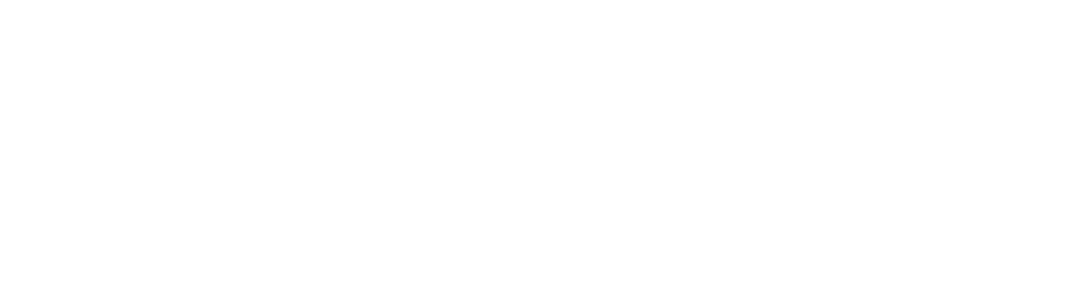
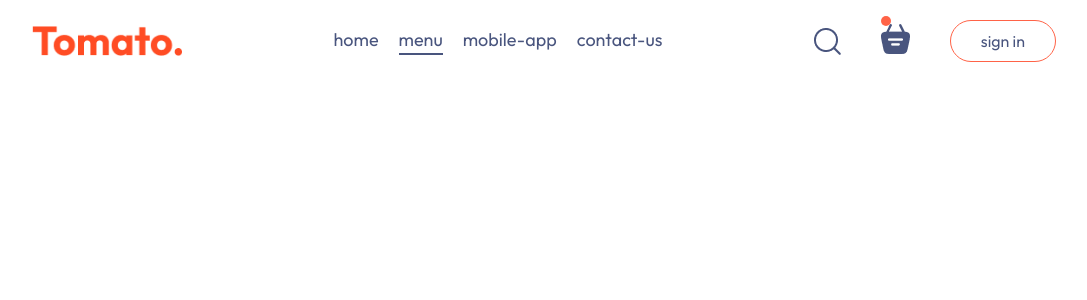
Before and after one commit to anwghub/Food_Delivery_App, a React (Vite) app in the folder frontend/: page / in a window 1280 px wide. Shown: the top 300 px of the page, without its empty margins (96-1183 px from the left). Built offline with nearby package versions, Linux system fonts and the light colour scheme.

Commit message:
nav added

```diff
--- a/frontend/src/App.jsx
+++ b/frontend/src/App.jsx
@@ -1,10 +1,11 @@
 // eslint-disable-next-line no-unused-vars
 import React from 'react'
+import { Navbar } from './components/Navbar/Navbar'
 
 const App = () => {
   return (
-    <div>
-
+    <div className='app'>
+      <Navbar/>
     </div>
   )
 }
--- /dev/null
+++ b/frontend/src/components/Navbar/Navbar.css
@@ -0,0 +1,61 @@
+.navbar{
+    padding: 20px 0px;
+    display: flex;
+    justify-content: space-between;
+    align-items: center;
+}
+
+.navbar .logo{
+    width: 150px;
+}
+
+.navbar-menu{
+    display: flex;
+    list-style: none;
+    gap: 20px;
+    color: #49557e;
+    font-size: 18px;
+}
+
+.navbar-right{
+    display: flex;
+    align-items: center;
+    gap: 40px;
+}
+
+.navbar button{
+    background: transparent;
+    font-size: 16px;
+    color: #49557e;
+    border: 1px solid tomato;
+    padding: 10px 30px;
+    border-radius: 50px;
+    cursor: pointer;
+    transition: 0.3s;
+}
+
+.navbar button:hover{
+    background-color: #fff4f2;
+}
+
+.navbar .active{
+    padding-bottom: 2px;
+    border-bottom: 2px solid #49557e;
+}
+
+.navbar li{
+    cursor:pointer;
+}
+
+.navbar-search-icon{
+    position: relative;
+}
+
+.navbar-search-icon .dot{
+    position: absolute;
+    min-width: 10px;
+    min-height: 10px;
+    background-color: tomato;
+    border-radius: 5px;
+    top: -8px;
+}
--- /dev/null
+++ b/frontend/src/components/Navbar/Navbar.jsx
@@ -0,0 +1,28 @@
+import React, { useState } from 'react'
+import './Navbar.css'
+import {assets} from '../../assets/assets'
+
+ export const Navbar = () => {
+
+    const [menu,setMenu] = useState("menu");
+
+  return (
+    <div className='navbar'>
+      <img src={assets.logo} alt="" className="logo" />
+      <ul className="navbar-menu">
+        <li onClick={()=>setMenu("home")} className={menu==="home"?"active":""}>home</li>
+        <li onClick={()=>setMenu("menu")} className={menu==="menu"?"active":""}>menu</li>
+        <li onClick={()=>setMenu("mobile-app")} className={menu==="mobile-app"?"active":""}>mobile-app</li>
+        <li onClick={()=>setMenu("contact-us")} className={menu==="contact-us"?"active":""}>contact-us</li>
+      </ul>
+      <div className="navbar-right">
+        <img src={assets.search_icon} alt="" />
+        <div className='navbar-search-icon'>
+          <img src={assets.basket_icon} alt="" />
+          <div className="dot"></div>
+        </div>
+        <button>sign in</button>
+      </div>
+    </div>
+  )
+}
--- a/frontend/src/index.css
+++ b/frontend/src/index.css
@@ -1,7 +1,10 @@
+@import url('https://fonts.googleapis.com/css2?family=Outfit:wght@100..900&display=swap');
+
 *{
   padding: 0;
   margin: 0;
   box-sizing: border-box;
+  font-family: Outfit;
 }
 body{
   min-height: 100vh;
@@ -10,3 +13,7 @@ a{
   text-decoration: none;
   color: inherit;
 }
+.app{
+  width: 80%;
+  margin: auto;
+}
```
